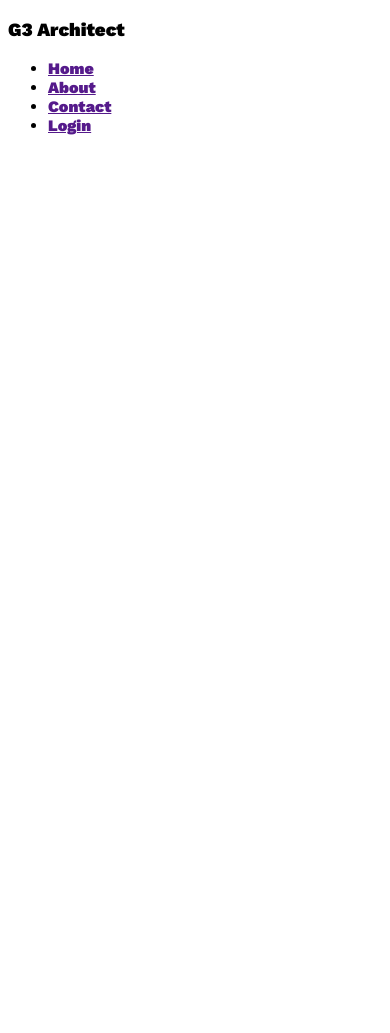
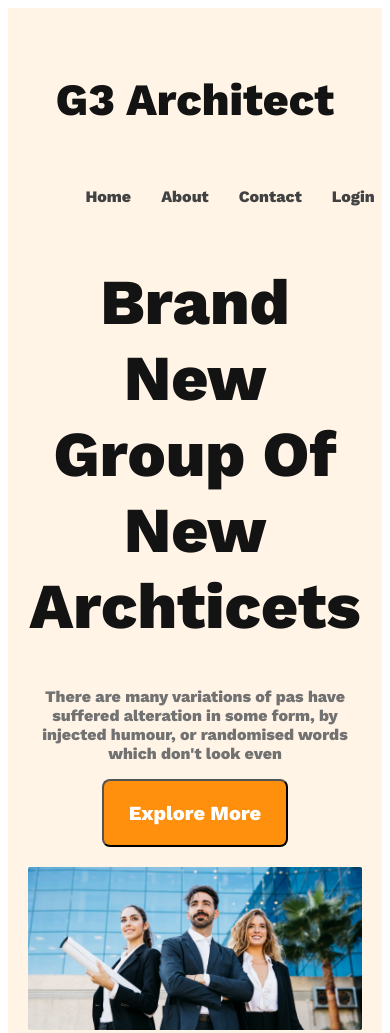
Before and after one commit to 12AlAdnan/g3-architect-website, a plain HTML site: page index.html in a window 390 px wide. Shown: the top 1033 px of the page. Before the commit the page ends 844 px from the top, so only its background shows below. Drawn offline with nearby package versions, Linux system fonts and the light colour scheme.

Commit message:
maked header responsive

```diff
--- a/index.html
+++ b/index.html
@@ -1,15 +1,17 @@
 <!DOCTYPE html>
 <html lang="en">
+
 <head>
   <meta charset="UTF-8">
   <meta name="viewport" content="width=device-width, initial-scale=1.0">
   <title>G3 Architects</title>
   <link rel="stylesheet" href="styles/architect.css">
 </head>
+
 <body>
   <header>
     <nav>
-      <h3>G3 Architect</h3>
+      <h3 class="nav-title">G3 Architect</h3>
       <ul>
         <li><a href="">Home</a></li>
         <li><a href="">About</a></li>
@@ -17,6 +19,15 @@
         <li><a href="">Login</a></li>
       </ul>
     </nav>
+    <div class="banner">
+      <div class="banner-content">
+        <h1 class="banner-title">Brand New Group Of New Archticets</h1>
+        <p class="banner-description">There are many variations of pas have suffered alteration in
+          some form, by injected humour, or randomised words which don't look even</p>
+        <button class="btn-primary">Explore More</button>
+      </div>
+      <img src="images/banner.png" alt="">
+    </div>
   </header>
   <main>
 
@@ -25,4 +36,5 @@
 
   </footer>
 </body>
+
 </html>
--- a/styles/architect.css
+++ b/styles/architect.css
@@ -1,7 +1,97 @@
 /* work sens font from google  */
-@import url('https://fonts.googleapis.com/css2?family=Open+Sans:wght@800&family=Work+Sans:wght@900&display=swap');
+@import url('https://fonts.googleapis.com/css2?family=Open+Sans:wght@800&family=Work+Sans:wght@800&display=swap');
 
 * {
   font-family: 'Open Sans', sans-serif;
   font-family: 'Work Sans', sans-serif;
 }
+
+.btn-primary {
+  border-radius: 8px;
+  font-size: 1.25rem;
+  color: #fff;
+  background: #FF900E;
+  padding: 20px 25px;
+  cursor: pointer;
+}
+
+/* header style  */
+header {
+  background: rgba(255, 144, 14, 0.10);
+  padding: 50PX 240PX;
+
+}
+
+nav {
+  display: flex;
+  justify-content: space-between;
+  align-items: center;
+}
+
+.nav-title {
+  font-size: 2.8rem;
+  font-weight: 700;
+  color: #131313;
+}
+
+nav>ul {
+  display: flex;
+}
+
+nav li {
+  list-style: none;
+  margin-left: 30px;
+  font-weight: 500;
+  font-size: 1rem;
+}
+
+nav li a {
+  text-decoration: none;
+  color: #424242;
+}
+
+/* banner style  */
+.banner-content {
+  max-width: 800;
+  text-align: center;
+  margin: 0;
+}
+
+.banner-title {
+  font-size: 4rem;
+  font-weight: 700;
+  color: #131313;
+}
+
+.banner-description {
+  color: #727272;
+}
+
+.banner img {
+  margin-top: 20px;
+  width: 100%;
+}
+
+/* responsive style  */
+/* mobile devices  */
+@media screen and (max-width: 576px) {
+  header {
+    padding: 20px;
+
+  }
+
+  nav {
+    flex-direction: column;
+  }
+}
+
+/* tablet or medium devices  */
+@media screen and (min-width: 577px) and (max-width: 960px) {
+  header {
+    padding: 20px;
+  }
+
+  nav {
+    flex-direction: column;
+  }
+}
```
